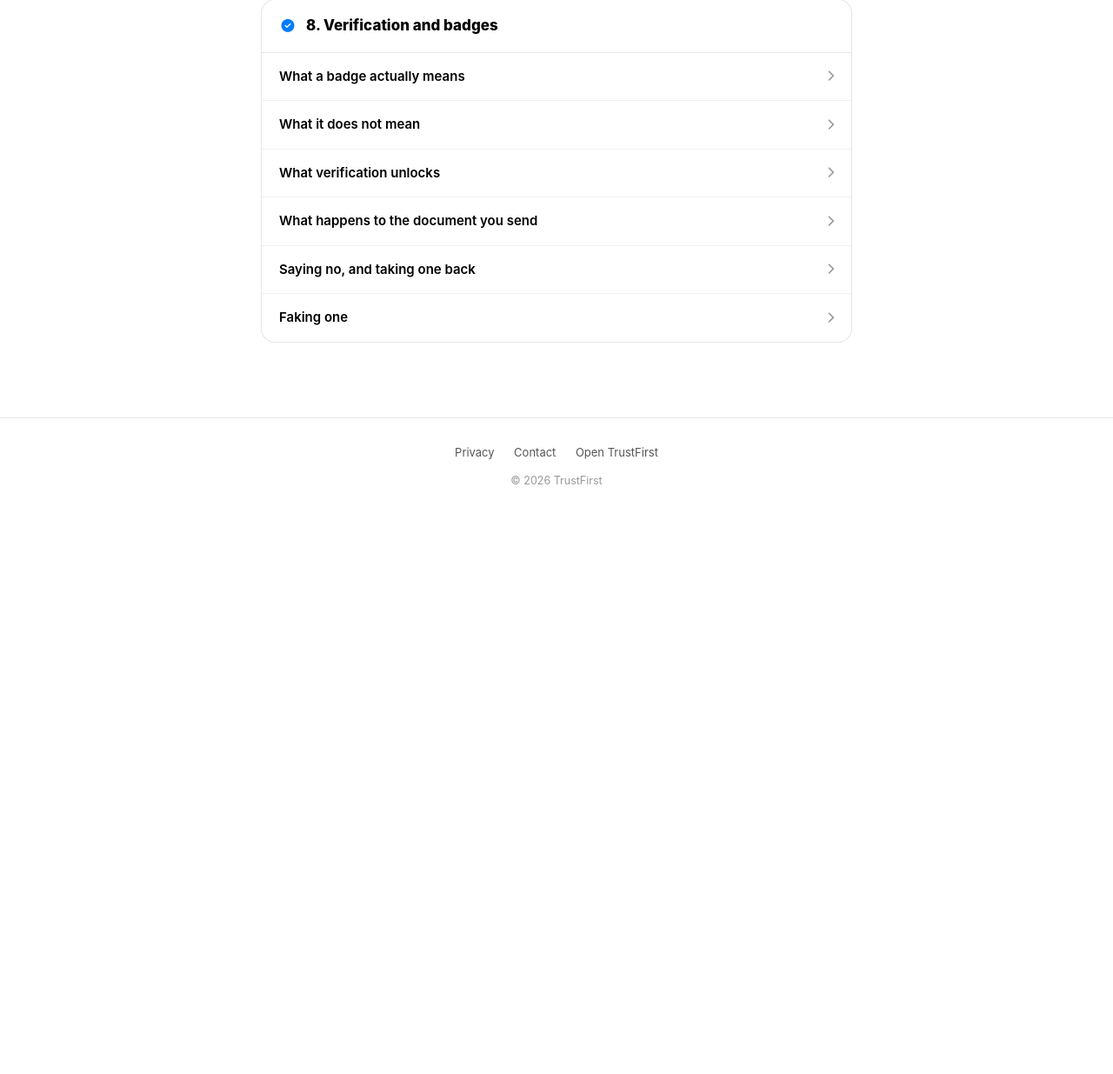
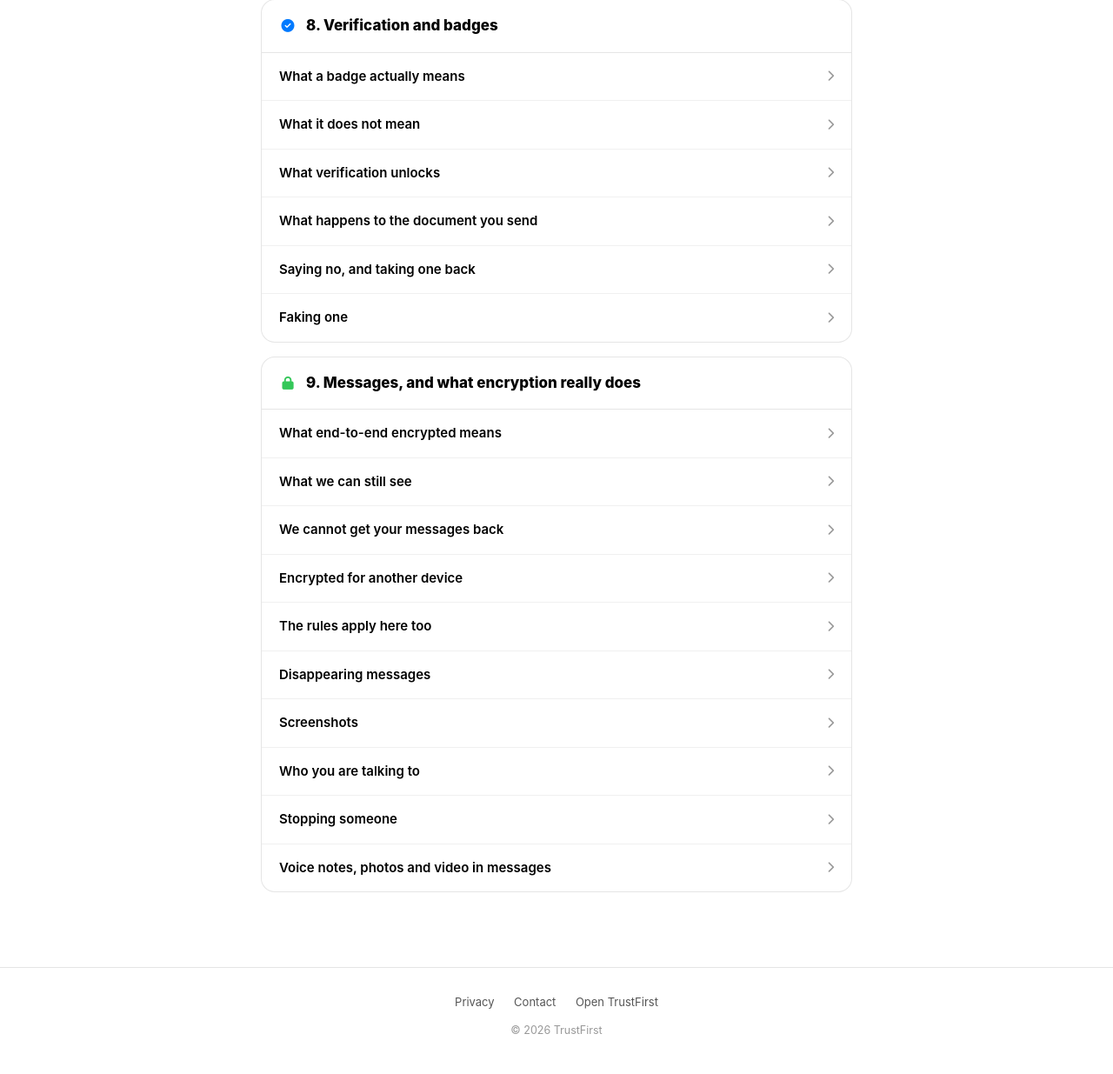
Before and after one commit to sebelebelekn-afk/trustfirst_project, a Django app: page /terms/ in a window 1280 px wide. Shown: the part 4650-5885 px from the top of the page at 87% size. Before the commit the page ends 5207 px from the top, so only its background shows below. Run offline with Django 5.2, Linux system fonts and the light colour scheme.

Commit message:
Terms section 9: messages, and what encryption really does
Nine of sixteen.

Most policies describe end-to-end encryption as a feature. This one describes it
as a trade, because that is what it is, and every cost is stated next to the
benefit.

We cannot read your messages, so we also cannot get them back. Lose the device or
clear the browser and they are gone: no copy held back, no support request that
recovers them, no amount of proving who you are that helps. If a conversation
matters, keep your own copy.

Encryption hides what you said, not that you said it. We can see that one account
messaged another, roughly when, and how large it was, because delivering it
requires that much. Private conversation, visible correspondence. Policies
usually leave that out.

Screenshots are described accurately rather than as a feature. Where the app can
tell, it says so in the conversation. It cannot always tell: a browser gives an
app no way of knowing, so a screenshot taken there is silent, and photographing a
screen defeats every method there is. The section says not to read the absence of
a notice as proof that nothing was captured — which is exactly what the feature
would otherwise imply, given detection only works inside the native shell.

Disappearing messages get the same treatment. The options match what the app
offers, once seen, 24 hours, 7 days, and it says the feature removes messages
from the conversation rather than from somebody's memory or their camera roll.
Tidying up, not a guarantee.

The message that shows as encrypted for another device is explained as the
encryption working rather than as a fault, with the fix, because it looks like a
bug to everyone who meets it.

Blocking is described as the code actually behaves, down to mentions and tags,
and as something that needs no explanation to anyone including the person blocked.

Co-Authored-By: Claude Opus 5 <noreply@anthropic.com>

```diff
--- a/core/templates/core/legal/terms.html
+++ b/core/templates/core/legal/terms.html
@@ -687,5 +687,89 @@
     </div>
   </div>
 
+  <!-- ── 9 ─────────────────────────────────────────────────────────────── -->
+  <div class="tf-legal-card">
+    <h2><i class="fa-solid fa-lock" style="color:#34C759;"></i>9. Messages, and what encryption really does</h2>
+
+    <div class="tf-legal-row">
+      <div class="tf-legal-q">What end-to-end encrypted means<i class="fa-solid fa-chevron-right"></i></div>
+      <div class="tf-legal-a">
+        <p>Your direct messages are scrambled on your device before they leave it, and unscrambled on the other person's device when they arrive. The keys never leave those two devices.</p>
+        <p>What sits on our servers in between is the scrambled version. We cannot turn it back into words, and neither can anyone who steals it from us.</p>
+      </div>
+    </div>
+
+    <div class="tf-legal-row">
+      <div class="tf-legal-q">What we can still see<i class="fa-solid fa-chevron-right"></i></div>
+      <div class="tf-legal-a">
+        <p>Encryption hides what you said. It does not hide that you said it. We can see that an account messaged another account, roughly when, and how big the message was. We need that much to deliver it at all.</p>
+        <p>So: private conversation, visible correspondence. If the fact of talking to someone is itself sensitive, know that this is the part encryption does not cover.</p>
+      </div>
+    </div>
+
+    <div class="tf-legal-row">
+      <div class="tf-legal-q">We cannot get your messages back<i class="fa-solid fa-chevron-right"></i></div>
+      <div class="tf-legal-a">
+        <p>This is the cost of the promise above. Lose your device, clear your browser data, or lose the account, and the messages on it are gone. There is no copy we are holding back, no support request that recovers them, and no amount of proving who you are that helps.</p>
+        <p>If a conversation matters to you, keep your own copy of it.</p>
+      </div>
+    </div>
+
+    <div class="tf-legal-row">
+      <div class="tf-legal-q">Encrypted for another device<i class="fa-solid fa-chevron-right"></i></div>
+      <div class="tf-legal-a">
+        <p>Sometimes a message shows as encrypted for a different device and cannot be opened. That is not a fault, it is the encryption working: it was sealed for a device that is not the one you are on, and only that device holds the key.</p>
+        <p>It usually happens after signing in somewhere new. Ask the sender to send it again and it will be sealed for the device you are actually using.</p>
+      </div>
+    </div>
+
+    <div class="tf-legal-row">
+      <div class="tf-legal-q">The rules apply here too<i class="fa-solid fa-chevron-right"></i></div>
+      <div class="tf-legal-a">
+        <p>Everything in <a href="#dms">the rules</a> applies in a private message. Private does not mean permitted.</p>
+        <p>What changes is how we find out. We cannot scan your conversations, so a report from the person receiving it is the only way a message reaches us. Reporting one sends us that message, which is the only reason we can act on it at all.</p>
+      </div>
+    </div>
+
+    <div class="tf-legal-row">
+      <div class="tf-legal-q">Disappearing messages<i class="fa-solid fa-chevron-right"></i></div>
+      <div class="tf-legal-a">
+        <p>You can set a conversation so new messages disappear once seen, after 24 hours, or after 7 days. Either person can turn it on or change it, and both are told when it changes.</p>
+        <p>It removes messages from the conversation. It cannot remove them from somebody's memory, their notes, or a photograph of their screen. Treat it as tidying up, not as a guarantee.</p>
+      </div>
+    </div>
+
+    <div class="tf-legal-row">
+      <div class="tf-legal-q">Screenshots<i class="fa-solid fa-chevron-right"></i></div>
+      <div class="tf-legal-a">
+        <p>Where the app can tell that a screenshot was taken, it says so in the conversation. <b>It cannot always tell.</b> A web browser gives an app no way of knowing, so a screenshot taken there is silent, and there are other ways to photograph a screen that nothing can detect.</p>
+        <p>So do not treat the absence of a notice as proof that nothing was captured. Anything you send to another person is, in the end, in their hands.</p>
+      </div>
+    </div>
+
+    <div class="tf-legal-row">
+      <div class="tf-legal-q">Who you are talking to<i class="fa-solid fa-chevron-right"></i></div>
+      <div class="tf-legal-a">
+        <p>Encryption protects the message in transit. It says nothing about whether the person at the other end is who they claim to be, or what they will do with what you send them.</p>
+        <p>You must be verified to open a conversation with someone new, which raises the cost of pretending, but it does not eliminate it. Be as careful about what you send as you would be with anyone you have not met.</p>
+      </div>
+    </div>
+
+    <div class="tf-legal-row">
+      <div class="tf-legal-q">Stopping someone<i class="fa-solid fa-chevron-right"></i></div>
+      <div class="tf-legal-a">
+        <p>Blocking is immediate and does not need us. A blocked person cannot message you, see your posts, mention you, tag you or interact with you anywhere in the app. You do not have to explain it to anyone, including them.</p>
+      </div>
+    </div>
+
+    <div class="tf-legal-row">
+      <div class="tf-legal-q">Voice notes, photos and video in messages<i class="fa-solid fa-chevron-right"></i></div>
+      <div class="tf-legal-a">
+        <p>Media sent in a conversation is kept in private storage rather than anywhere public, and is not reachable by a stray link the way a posted clip is.</p>
+        <p>The same limit applies as everywhere else in this section: it is protected from everyone except the person you sent it to.</p>
+      </div>
+    </div>
+  </div>
+
 </div>
 {% endblock %}
```
